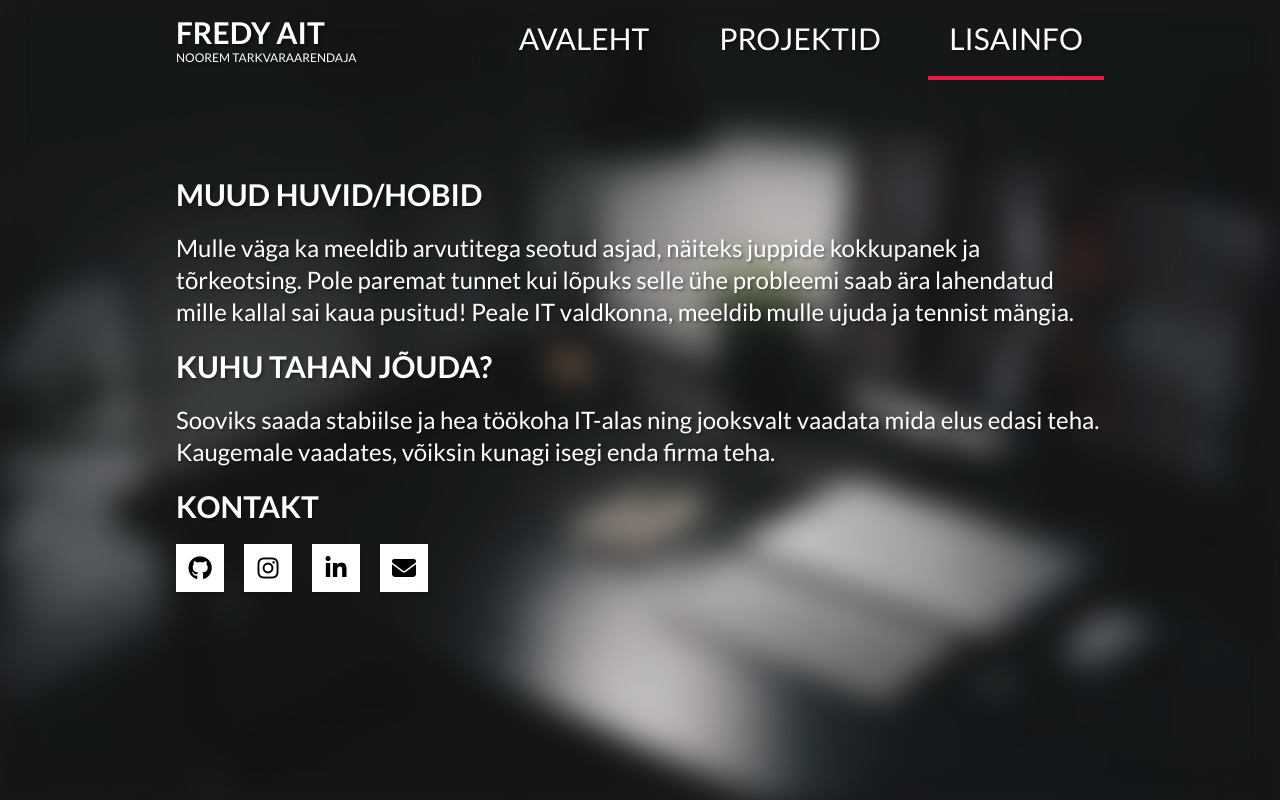
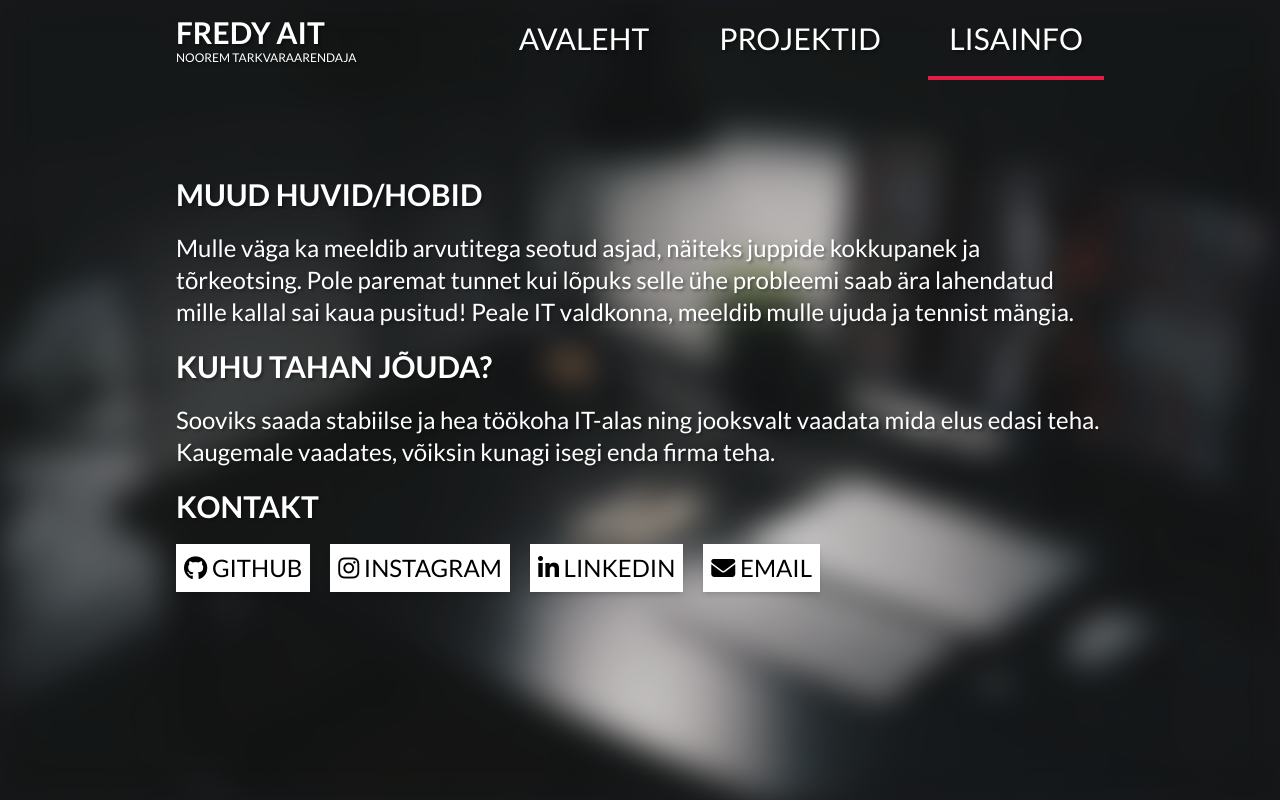
Before and after one commit to Frappyy/portfolio-tailwind, a website: page moreinfo.html in a window 1280 px wide. Drawn offline with Linux system fonts and the light colour scheme.

Commit message:
changed social media buttons

```diff
--- a/moreinfo.html
+++ b/moreinfo.html
@@ -54,10 +54,10 @@
             </p>
             <h1 class="text-2xl lg:text-3xl font-semibold">KONTAKT</h1>
             <div class="flex gap-5">
-                <a href="https://github.com/Frappyy"><button class="bg-white shadow-md text-2xl text-black p-2 trans035 hover:scale-110 hover:text-white hover:bg-rose-600 w-12"><i class="fa fa-github"></i></button></a>
-                <a href="https://www.instagram.com/fredy.ait/"><button class="bg-white shadow-md text-2xl text-black p-2 trans035 hover:scale-110 hover:text-white hover:bg-rose-600 w-12"><i class="fa fa-instagram"></i></button></a>
-                <a href="https://www.linkedin.com/in/fredy-ait-7504b3227/"><button class="bg-white shadow-md text-2xl text-black p-2 trans035 hover:scale-110 hover:text-white hover:bg-rose-600 w-12"><i class="fa fa-linkedin"></i></button></a>
-                <a href="mailto:fredy.ait@ametikool.ee"><button class="bg-white shadow-md text-2xl text-black p-2 trans035 hover:scale-110 hover:text-white hover:bg-rose-600 w-12"><i class="fa fa-envelope"></i></button></a>
+                <a href="https://github.com/Frappyy"><button class="bg-white shadow-md text-2xl text-black p-2 trans035 hover:scale-110 hover:text-white hover:bg-rose-600"><i class="fa fa-github"></i> GITHUB</button></a>
+                <a href="https://www.instagram.com/fredy.ait/"><button class="bg-white shadow-md text-2xl text-black p-2 trans035 hover:scale-110 hover:text-white hover:bg-rose-600"><i class="fa fa-instagram"></i> INSTAGRAM</button></a>
+                <a href="https://www.linkedin.com/in/fredy-ait-7504b3227/"><button class="bg-white shadow-md text-2xl text-black p-2 trans035 hover:scale-110 hover:text-white hover:bg-rose-600"><i class="fa fa-linkedin"></i> LINKEDIN</button></a>
+                <a href="mailto:fredy.ait@ametikool.ee"><button class="bg-white shadow-md text-2xl text-black p-2 trans035 hover:scale-110 hover:text-white hover:bg-rose-600"><i class="fa fa-envelope"></i> EMAIL</button></a>
             </div>
         </div>
     </div>
```
